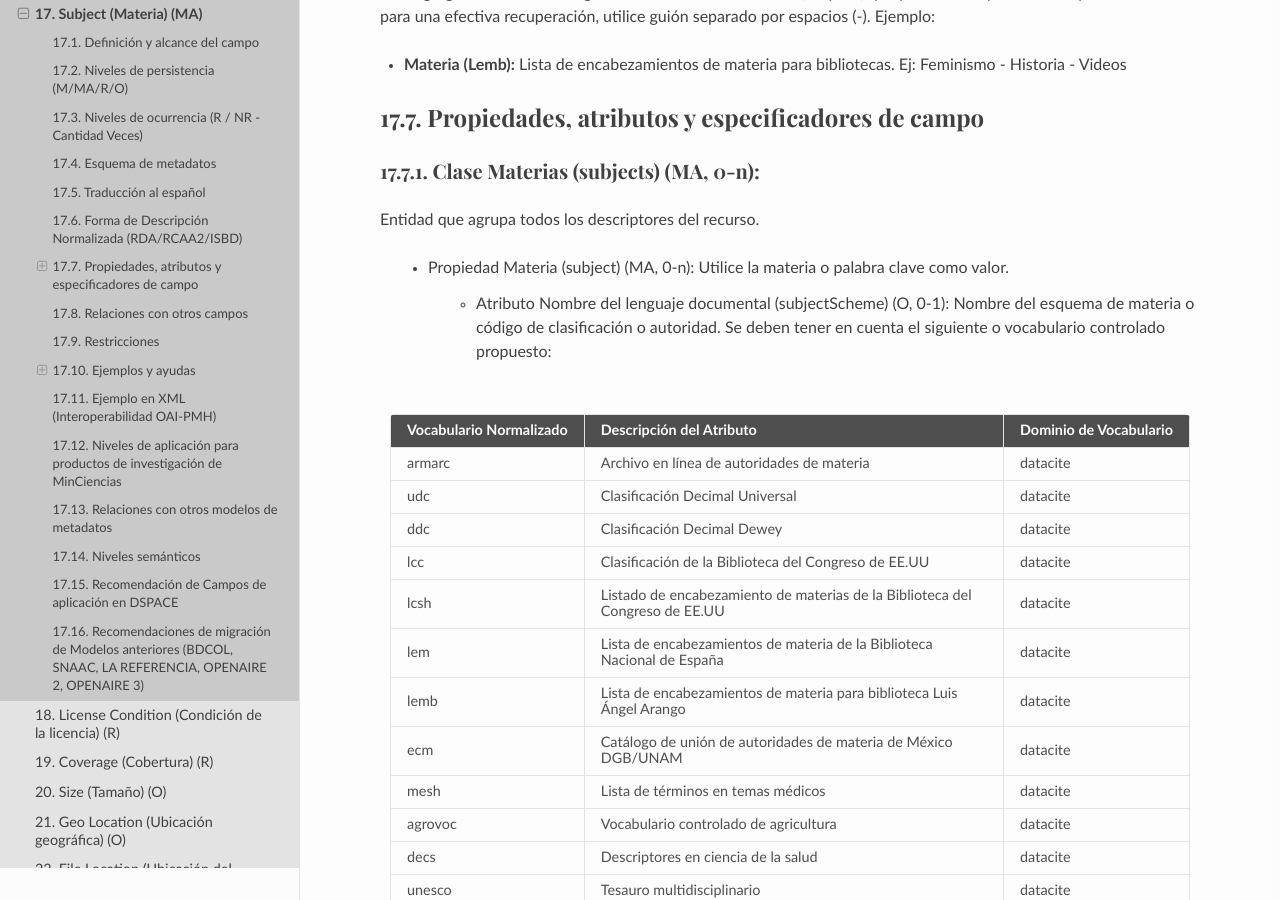
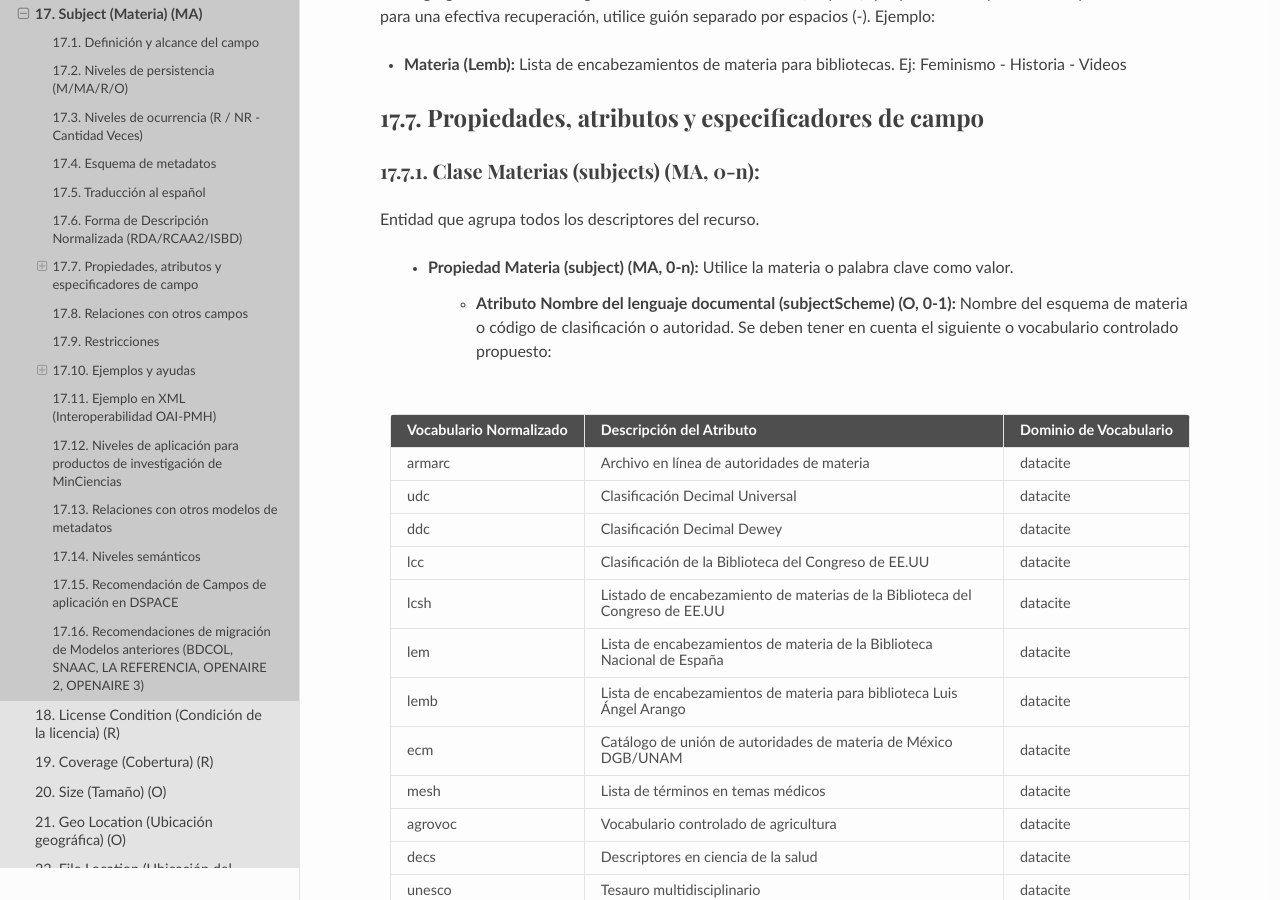
Before and after one commit to rcic/openaire4, a Sphinx documentation site: the page built from docs/field_subject.rst, in a window 1280 px wide and 900 px high, scrolled down 1393 px. Built offline with Sphinx 7.4.7 and the Read the Docs theme 2.0.0, drawn with Linux system fonts in a browser that asks for light colours; some web fonts are replaced; a script that is not in the unit is left out.

```diff
--- a/docs/field_subject.rst
+++ b/docs/field_subject.rst
@@ -58,9 +58,9 @@ Clase Materias (subjects) (MA, 0-n):
 
 Entidad que agrupa todos los descriptores del recurso.
 
-    - Propiedad Materia (subject) (MA, 0-n): Utilice la materia o palabra clave como valor.
+    - **Propiedad Materia (subject) (MA, 0-n):** Utilice la materia o palabra clave como valor.
 
-        - Atributo Nombre del lenguaje documental (subjectScheme) (O, 0-1): Nombre del esquema de materia o código de clasificación o autoridad. Se deben tener en cuenta el siguiente o vocabulario controlado propuesto:
+        - **Atributo Nombre del lenguaje documental (subjectScheme) (O, 0-1):** Nombre del esquema de materia o código de clasificación o autoridad. Se deben tener en cuenta el siguiente o vocabulario controlado propuesto:
 
 +-------------------------+------------------------------------------------------------------------------+------------------------+
 | Vocabulario Normalizado | Descripción del Atributo                                                     | Dominio de Vocabulario |
```
